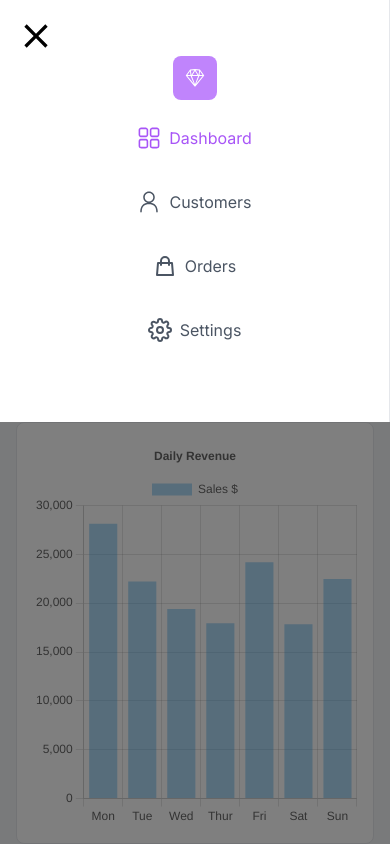
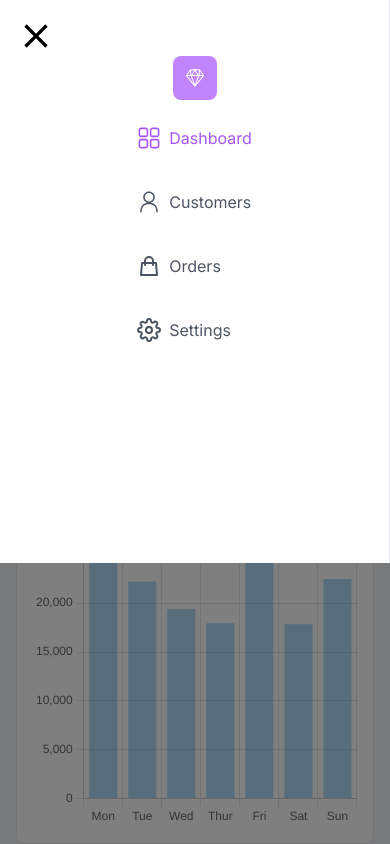
Before and after one commit to Liciacodes/Customer-and-Order-Dashboard, a Next.js app: page / in a window 390 px wide. Both pictures are taken after a click on the element 195 px from the left and 25 px from the top of the page. Shown: the top 844 px of the page. Built offline with nearby package versions, Linux system fonts and the light colour scheme.

Commit message:
Fixed the mobile navigation

```diff
--- a/src/app/components/LinkComponent.jsx
+++ b/src/app/components/LinkComponent.jsx
@@ -20,7 +20,7 @@ const LinkComponent = ({ href, icon, label, disabled }) => {
       <div
         className={`${pathname === href ? "text-purple-500" : ""} ${
           disabled ? "cursor-not-allowed" : "cursor-pointer"
-        }  hover:bg-gray-100 lg:hover:w-52 lg:hover:rounded-lg  cursor-pointer my-2 py-3  inline-flex gap-x-2 px-2 items-center text-gray-600`}
+        }  hover:bg-gray-100 lg:hover:w-52 lg:hover:rounded-lg  cursor-pointer my-2 py-3  flex gap-x-2 px-2 items-center text-gray-600`}
       >
         <span>{icon}</span>
         <span>{label}</span>
--- a/src/app/components/MobileNav.jsx
+++ b/src/app/components/MobileNav.jsx
@@ -14,7 +14,7 @@ export const MobileNav = ({ showMenu, toggleMenu }) => {
         ></div>
       )}
       <div
-        className={`lg:hidden fixed inset-y-0 left-0 p-4 w-full bg-white border-r-[1px] justify-between z-20 h-[50%] ${
+        className={`lg:hidden fixed inset-y-0 left-0 p-4 w-full bg-white border-r-[1px] justify-between z-20 h-2/3 ${
           showMenu ? "" : "hidden"
         }`}
       >
@@ -28,7 +28,7 @@ export const MobileNav = ({ showMenu, toggleMenu }) => {
           )}
         </div>
         <div
-          className={`flex flex-col items-center justify-center ${
+          className={`flex flex-col items-center justify-center mx-3 ${
             showMenu ? "" : "hidden"
           }`}
         >
@@ -37,10 +37,11 @@ export const MobileNav = ({ showMenu, toggleMenu }) => {
               <RxSketchLogo size={20} />
             </div>
           </Link>
-
-          {navData.map(({ href, icon, id, label }) => (
-            <LinkComponent href={href} icon={icon} key={id} label={label} />
-          ))}
+          <div className="flex flex-col justify-center mx-1">
+            {navData.map(({ href, icon, id, label }) => (
+              <LinkComponent href={href} icon={icon} key={id} label={label} />
+            ))}
+          </div>
         </div>
       </div>
     </>
--- a/src/app/components/Sidebar.jsx
+++ b/src/app/components/Sidebar.jsx
@@ -21,7 +21,7 @@ const Sidebar = ({ children }) => {
         {!showMenu && (
           <GiHamburgerMenu
             size={50}
-            className="text-black pt-2 cursor-pointer"
+            className="mx-3 text-black pt-2 cursor-pointer"
           />
         )}
       </div>
```
Also changed, not shown: src/app/data/NavData.js (line endings or trailing spaces).
